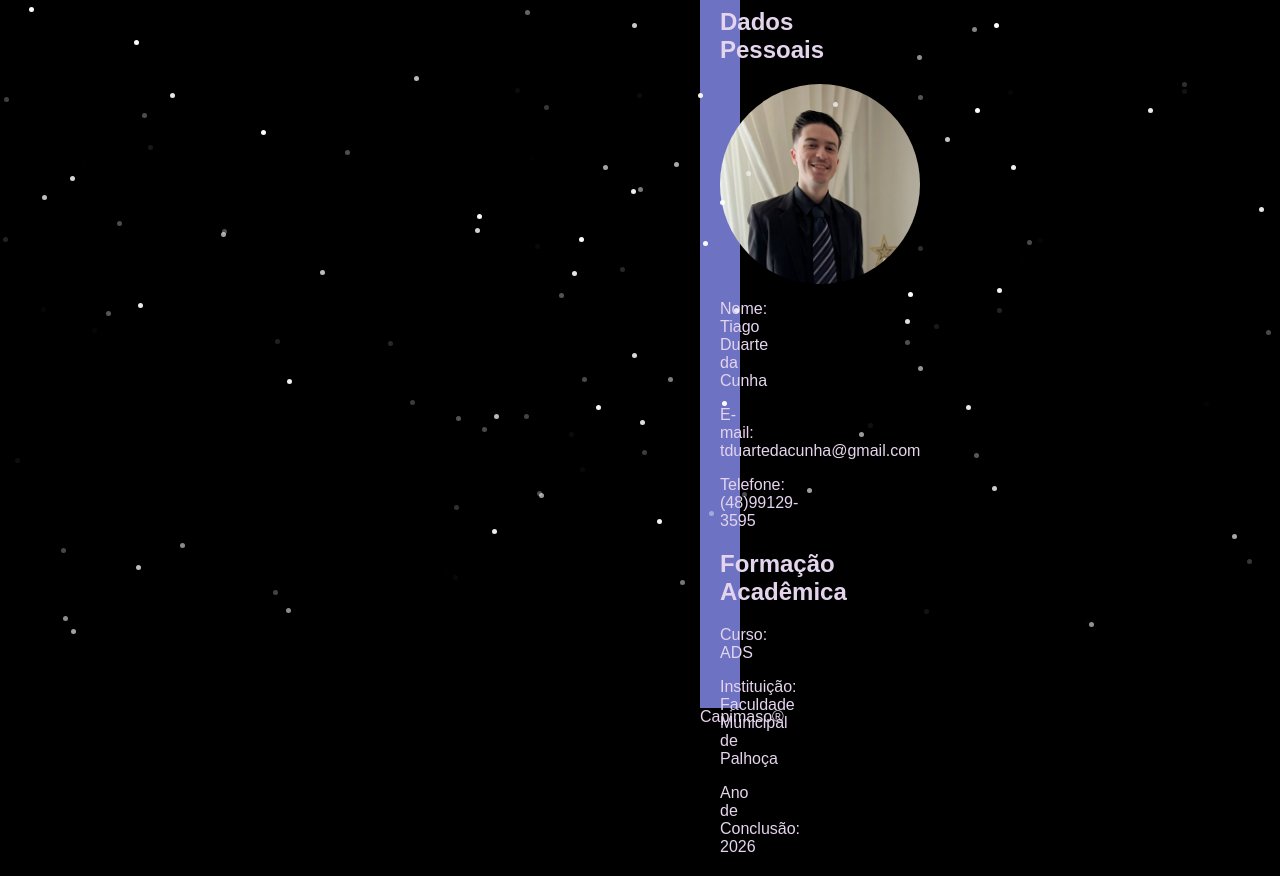
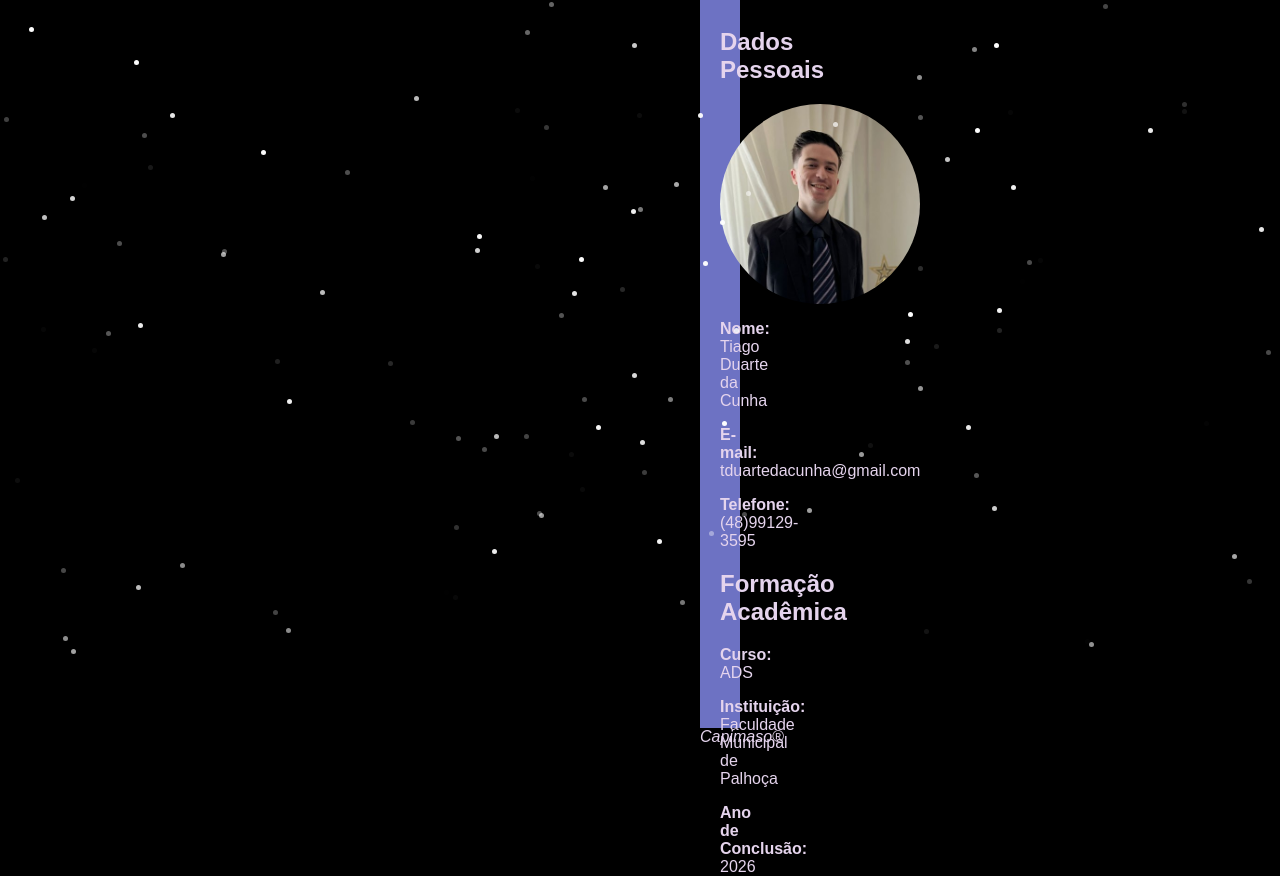
Before and after one commit to Capimaso/curriculum, a plain HTML site: page index.html in a window 1280 px wide. Shown: the part 169-1045 px from the top of the page. Drawn offline with Linux system fonts and the light colour scheme.

Commit message:
Ajuste de margem do topo do currículo e negrito e itálico aos textos para dar mais enfase

```diff
--- a/index.html
+++ b/index.html
@@ -17,6 +17,7 @@
             color: #e5d4ed;
             text-align: center;
             padding: 10px;
+            margin-top: 20px;
             margin-left: 700px;
             margin-right: 700px;
             border-top-left-radius: 25px;
@@ -60,19 +61,19 @@
     <div id="main-content">
         <h2>Dados Pessoais</h2>
         <img id="profile-image" src="perfilfoto.jpg" alt="Foto de Perfil">
-        <p>Nome: Tiago Duarte da Cunha</p>
-        <p>E-mail: tduartedacunha@gmail.com</p>
-        <p>Telefone: (48)99129-3595</p>
+        <p><strong>Nome:</strong> Tiago Duarte da Cunha</p>
+        <p><strong>E-mail:</strong> tduartedacunha@gmail.com</p>
+        <p><strong>Telefone:</strong> (48)99129-3595</p>
 
         <h2>Formação Acadêmica</h2>
-        <p>Curso: ADS</p>
-        <p>Instituição: Faculdade Municipal de Palhoça</p>
-        <p>Ano de Conclusão: 2026</p>
+        <p><strong>Curso:</strong> ADS</p>
+        <p><strong>Instituição:</strong> Faculdade Municipal de Palhoça</p>
+        <p><strong>Ano de Conclusão:</strong> 2026</p>
         <span class="dot"></span>
     </div>
     <script src="script.js"></script>
 </body>
 <footer id="foot">
-    Capimaso®
+    <em>Capimaso®</em>
 </footer>
 </html>
```
